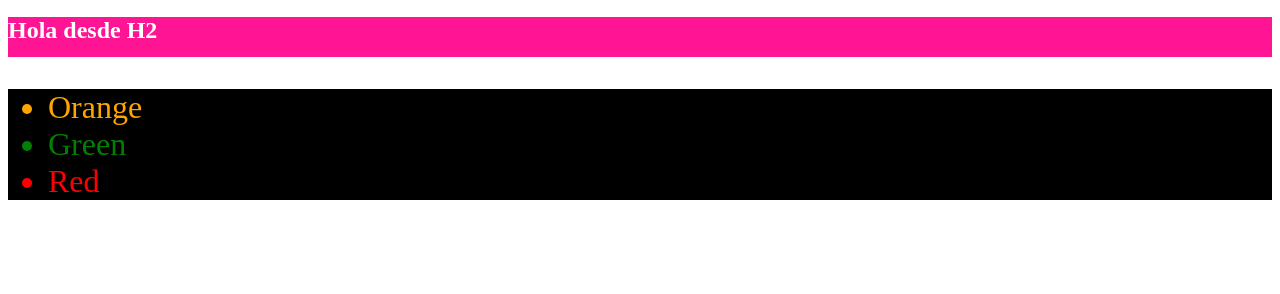
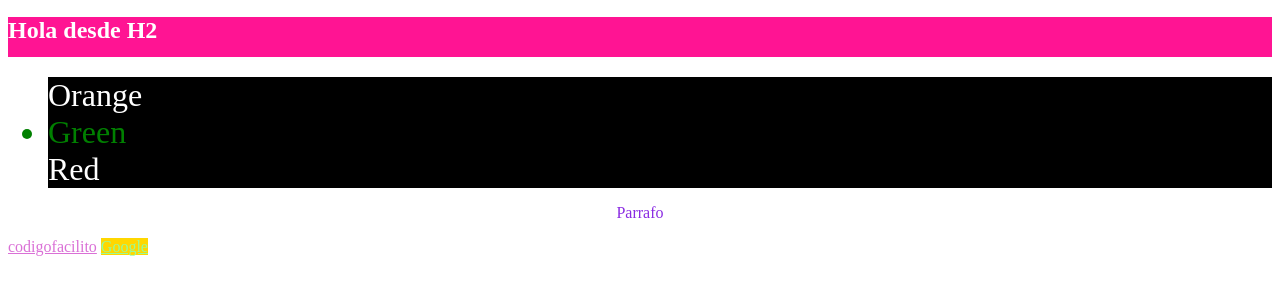
Before and after one commit to gustavoromerocl/curso-a-fondo-de-css, a plain HTML site: page index.html in a window 1280 px wide. Shown: the part 276-570 px from the top of the page. Drawn offline with Linux system fonts and the light colour scheme.

Commit message:
Selectores - Selectores avanzados

```diff
--- a/index.html
+++ b/index.html
@@ -20,6 +20,9 @@
             <li id="green">Green</li>
             <li id="red">Red</li>
         </ul>
+        <p>Parrafo</p>
     </div>
+    <a href="codigofacilito.com">codigofacilito</a>
+    <a class="ejemplo" href="ejemplo.com">Google</a>
 </body>
 </html>
--- a/styles.css
+++ b/styles.css
@@ -28,7 +28,7 @@ h2.ejemplo{
     height: 40px;
 }
 
-#colores{
+#colores > ul > li{
     background-color: black;
     color: white;
     font-size: 2em;
@@ -39,9 +39,18 @@ h2.ejemplo{
 }
 
 #green{
-    color: green;
+    color: green !important;
 }
 
 #red{
     color: red;
 }
+
+/*Selector por atributo*/
+a[href="codigofacilito.com"]{
+    color:orchid;
+}
+
+a[class="ejemplo"]{
+    color:palegreen;
+}
```
